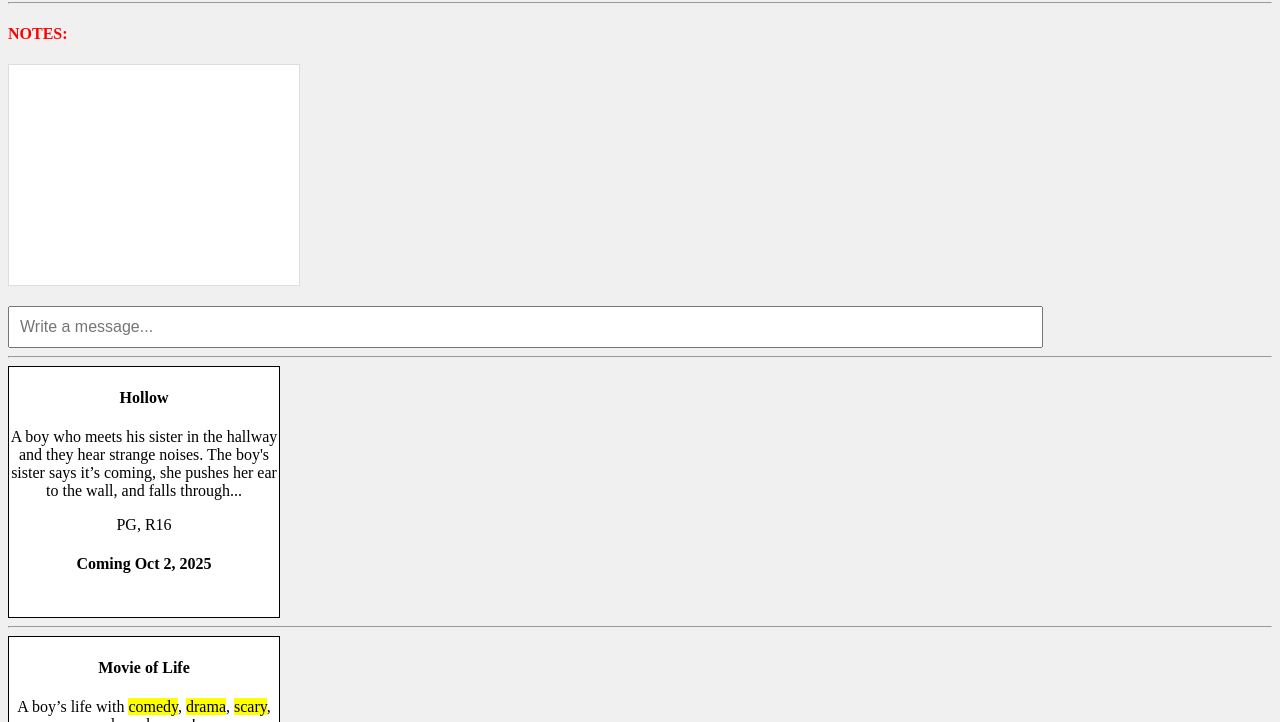
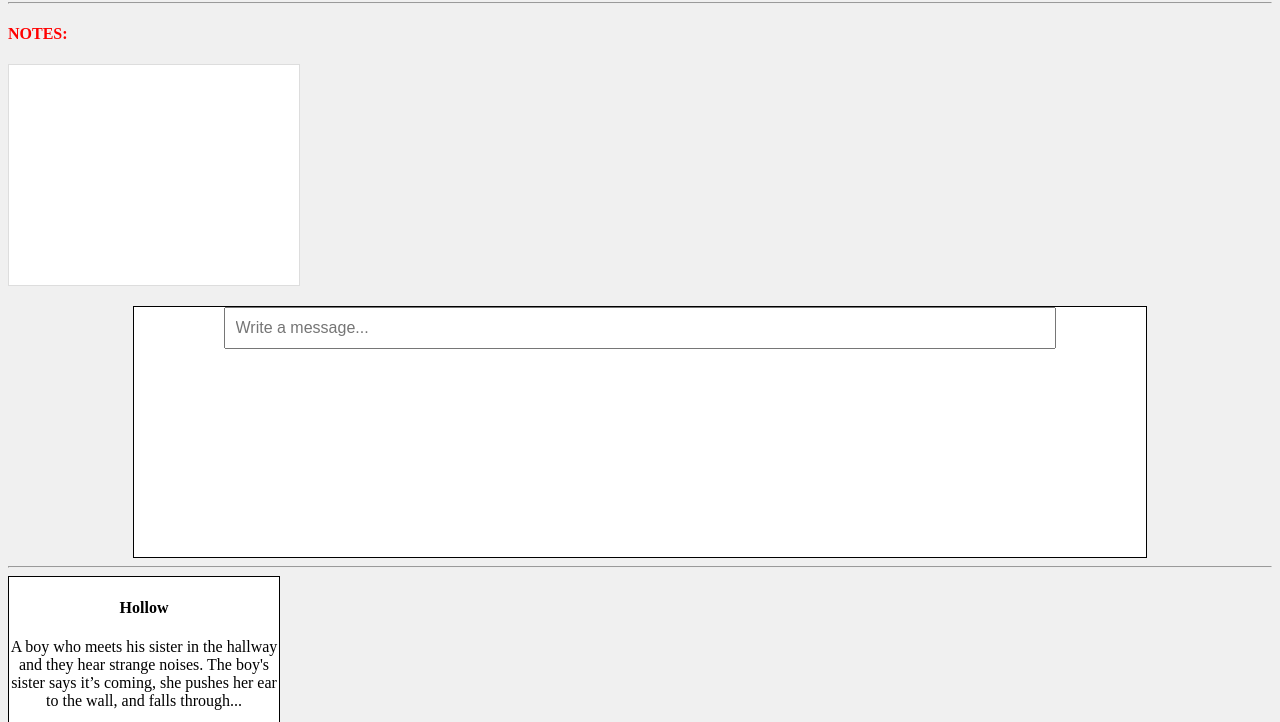
Before and after one commit to TTP-2/TTP, a plain HTML site: page Staff.html in a window 1280 px wide. Shown: the part 78-800 px from the top of the page. Drawn offline with Linux system fonts and the light colour scheme.

Commit message:
Update Staff.html

```diff
--- a/Staff.html
+++ b/Staff.html
@@ -19,6 +19,10 @@
     .red {
         color: red;
     }
+    .div2 {
+        margin: auto;
+        width: 80%;
+    }
     #messages { margin-bottom: 20px; padding: 10px; border: 1px solid #ddd; max-height: 200px; overflow-y: auto; }
     .message { margin: 5px 0; padding: 5px; border-bottom: 1px solid #eee; }
     input { padding: 10px; width: 80%; font-size: 16px; }
@@ -29,7 +33,9 @@
 <hr>
 <h4 class="red">NOTES:</h4>
 <div id="messages"></div>
+<div class="div2">
 <input type="text" id="messageInput" placeholder="Write a message..." />
+</div>
 <hr>
 <div>
     <h4>Hollow</h4>
```
